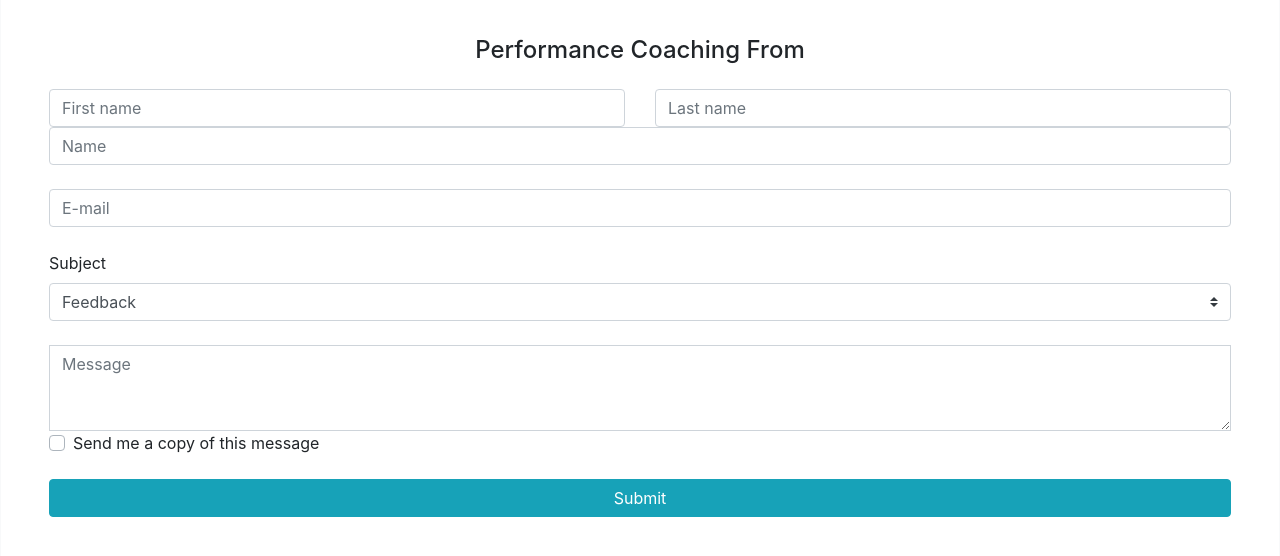
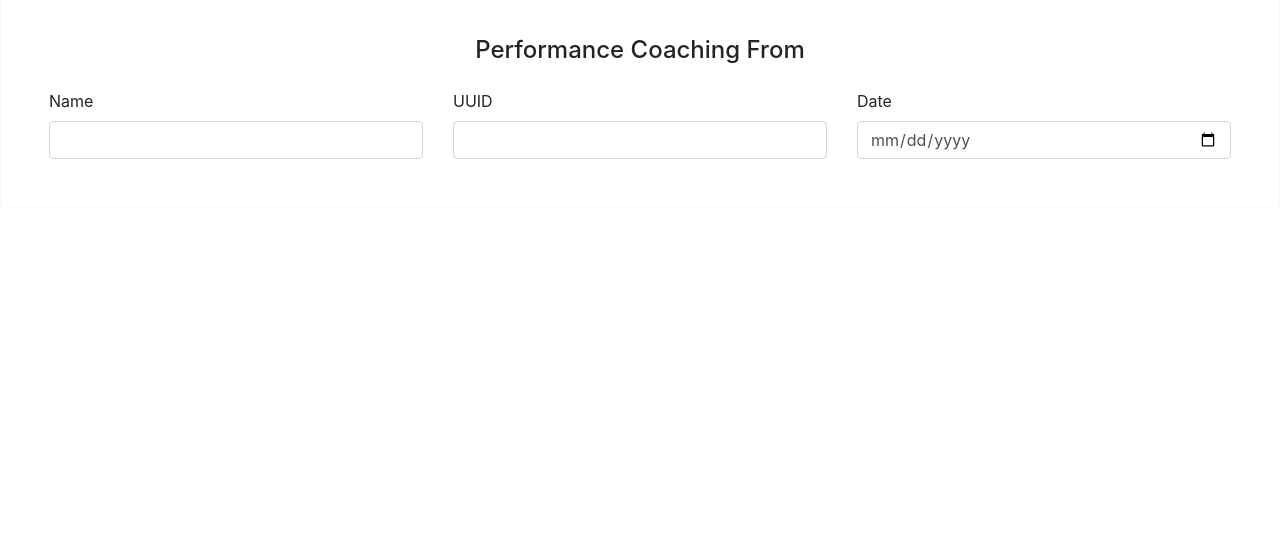
Before and after one commit to WiFiCowboy/coachingProject, a plain HTML site: page performanceForm.html in a window 1280 px wide. Shown: the part 78-634 px from the top of the page. Drawn offline with nearby package versions, Linux system fonts and the light colour scheme.

Commit message:
user info added to PCF

```diff
--- a/performanceForm.html
+++ b/performanceForm.html
@@ -38,21 +38,29 @@
   </nav>
 
   <!-- Main content -->
-  <form class="border border-light p-5">
-
+  <form class="border border-light p-5 ">
         <p class="h4 mb-4 text-center">Performance Coaching From</p>
-
-                <div class="row">
-                  <div class="col">
-                    <input type="text" class="form-control" placeholder="First name">
-                  </div>
-                  <div class="col">
-                    <input type="text" class="form-control" placeholder="Last name">
-                  </div>
+        <div class="row">
+            <div class="col">
+                <label for="name">Name</label>
+                <input type="text" class="form-control" placeholder="">
+            </div>
+            <div class="col">
+                <label for="userId">UUID</label>
+                <input type="text" class="form-control" placeholder="">
+            </div>
+            <div class="col">
+                <div class="md-form">
+                    <label for="date-picker">Date</label>
+                    <input placeholder="" type="date" id="date-picker" class="form-control datepicker">
                 </div>
+            </div>
+        </div>
 
 
-        <input type="text" id="defaultContactFormName" class="form-control mb-4" placeholder="Name">
+
+
+        <!-- <input type="text" id="defaultContactFormName" class="form-control mb-4" placeholder="Name">
 
         <input type="email" id="defaultContactFormEmail" class="form-control mb-4" placeholder="E-mail">
 
@@ -72,9 +80,10 @@
             <label class="custom-control-label" for="defaultContactFormCopy">Send me a copy of this message</label>
         </div>
 
-        <button class="btn btn-info btn-block" type="submit">Submit</button>
+        <button class="btn btn-info btn-block" type="submit">Submit</button> -->
     </form>
     <!-- Optional JavaScript -->
+    <script src="index.js"></script>
     <!-- jQuery first, then Popper.js, then Bootstrap JS -->
     <script src="https://code.jquery.com/jquery-3.3.1.slim.min.js" integrity="sha384-q8i/X+965DzO0rT7abK41JStQIAqVgRVzpbzo5smXKp4YfRvH+8abtTE1Pi6jizo" crossorigin="anonymous"></script>
     <script src="https://cdnjs.cloudflare.com/ajax/libs/popper.js/1.14.7/umd/popper.min.js" integrity="sha384-UO2eT0CpHqdSJQ6hJty5KVphtPhzWj9WO1clHTMGa3JDZwrnQq4sF86dIHNDz0W1" crossorigin="anonymous"></script>
```
